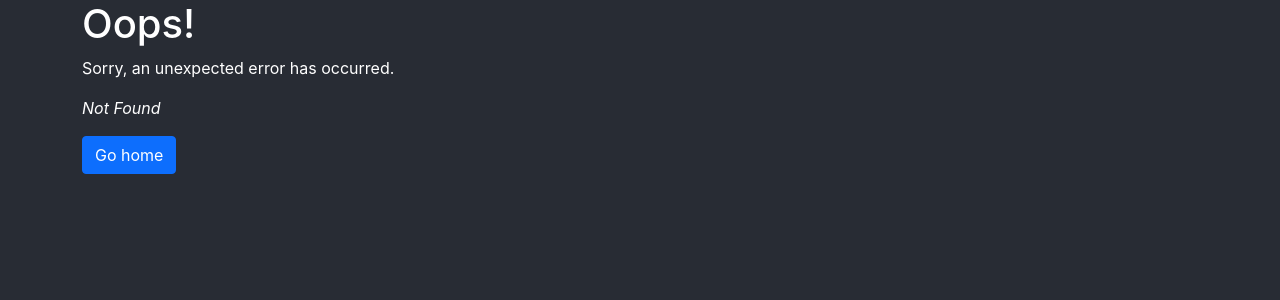
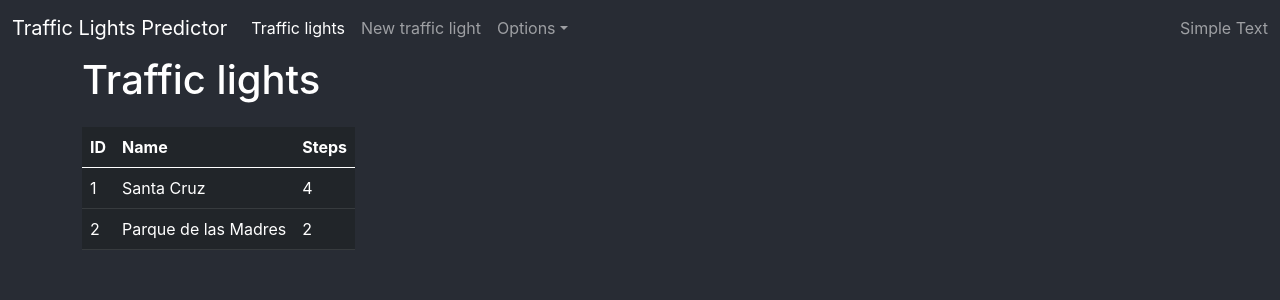
Before and after one commit to RenanDiaz/traffic-lights-predictor, a React (Create React App) app: page /lights in a window 1280 px wide. Before the commit this address had no page. Shown: the top 300 px of the page. Built offline with nearby package versions, Linux system fonts and the light colour scheme.

Commit message:
Fetch test

```diff
--- a/src/App.jsx
+++ b/src/App.jsx
@@ -12,7 +12,7 @@ const router = createBrowserRouter([
     errorElement: <ErrorPage />,
     children: [
       {
-        path: 'list',
+        path: 'lights',
         element: <TrafficLights />,
       },
       {
--- a/src/components/Header.jsx
+++ b/src/components/Header.jsx
@@ -29,7 +29,7 @@ export function Header() {
         <Collapse isOpen={isOpen} navbar>
           <Nav className="me-auto" navbar>
             <NavItem>
-              <NavLink className="nav-link" to="list" onClick={collapse}>
+              <NavLink className="nav-link" to="lights" onClick={collapse}>
                 Traffic lights
               </NavLink>
             </NavItem>
--- a/src/components/NewTrafficLight/index.jsx
+++ b/src/components/NewTrafficLight/index.jsx
@@ -4,6 +4,7 @@ import { SeparatorRow } from '../Utils';
 
 export function NewTrafficLight() {
   const [name, setName] = useState('');
+  const [steps, setSteps] = useState(1);
   return (
     <>
       <Row>
@@ -20,6 +21,16 @@ export function NewTrafficLight() {
               <Input value={name} onChange={({ target }) => setName(target.value)} />
             </Col>
           </Row>
+          <Row className="align-items-center mb-3">
+            <Col xs="auto">Steps</Col>
+            <Col>
+              <Input
+                type="number"
+                value={steps}
+                onChange={({ target }) => setSteps(target.value)}
+              />
+            </Col>
+          </Row>
           <Row className="justify-content-center">
             <Col xs="auto">
               <Button color="primary">Add</Button>
--- a/src/components/TrafficLights/index.jsx
+++ b/src/components/TrafficLights/index.jsx
@@ -1,18 +1,24 @@
-import React from 'react';
-import { Col, Row } from 'reactstrap';
+import React, { useEffect } from 'react';
+import { Col, Row, Table } from 'reactstrap';
+import { fetchLights } from '../../utils/api-client';
 import { SeparatorRow } from '../Utils';
 
 export function TrafficLights() {
   const trafficLights = [
     {
       id: 1,
-      name: 'Test',
+      name: 'Santa Cruz',
+      steps: 4,
     },
     {
       id: 2,
-      name: 'Test 2',
+      name: 'Parque de las Madres',
+      steps: 2,
     },
   ];
+  useEffect(() => {
+    fetchLights();
+  }, []);
   return (
     <>
       <Row>
@@ -21,12 +27,28 @@ export function TrafficLights() {
         </Col>
       </Row>
       <SeparatorRow height={15} />
-      {trafficLights.map(({ id, name }) => (
-        <Row>
-          <Col xs="auto">{id}</Col>
-          <Col>{name}</Col>
-        </Row>
-      ))}
+      <Row>
+        <Col xs="auto">
+          <Table dark>
+            <thead>
+              <tr>
+                <th>ID</th>
+                <th>Name</th>
+                <th>Steps</th>
+              </tr>
+            </thead>
+            <tbody>
+              {trafficLights.map(({ id, name, steps }) => (
+                <tr key={id}>
+                  <td>{id}</td>
+                  <td>{name}</td>
+                  <td>{steps}</td>
+                </tr>
+              ))}
+            </tbody>
+          </Table>
+        </Col>
+      </Row>
     </>
   );
 }
--- /dev/null
+++ b/src/utils/api-client.js
@@ -0,0 +1,22 @@
+export async function fetchLights() {
+  const response = await fetch('https://trafficlight-7363.restdb.io/rest/lights', {
+    method: 'GET',
+    headers: [
+      {
+        'Content-type': 'application/json',
+        Accept: 'application/json',
+        'x-apikey': '63810012c890f30a8fd1f57a',
+      },
+    ],
+  })
+    .then((data) => {
+      if (data.ok) {
+        return data.json();
+      }
+      return [];
+    })
+    .catch(() => [])
+    .finally(() => {});
+  console.log({ response });
+  return response;
+}
```
